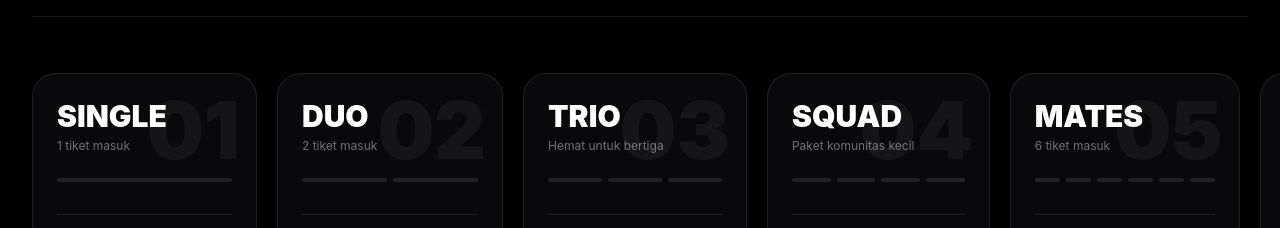
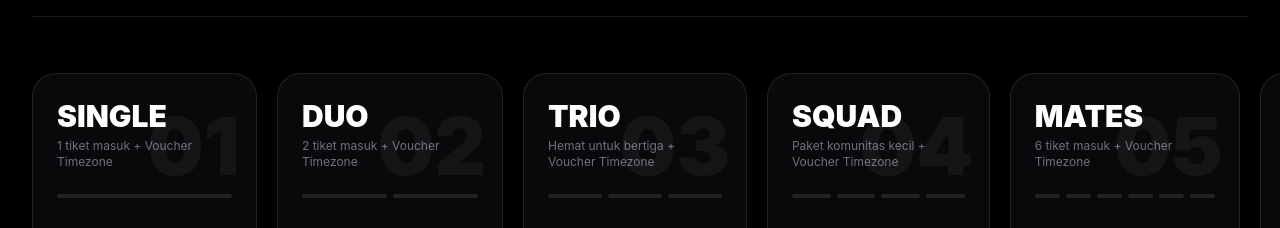
Before and after one commit to Ariefhuda434/exmasi_fe, a React (Vite) app: page / in a window 1280 px wide. Shown: the part 5580-5808 px from the top of the page. Built offline with nearby package versions, Linux system fonts and the light colour scheme; no server answers.

Commit message:
adjust promo

```diff
--- a/src/data/ticketPackages.js
+++ b/src/data/ticketPackages.js
@@ -1,9 +1,9 @@
 export const ticketPackages = [
-    { id: 'single', name: 'Single', qty: 1, price: 20000, note: '1 tiket masuk' },
-    { id: 'duo', name: 'Duo', qty: 2, price: 40000, note: '2 tiket masuk' },
-    { id: 'trio', name: 'Trio', qty: 3, price: 55000, note: 'Hemat untuk bertiga', popular: true },
-    { id: 'squad', name: 'Squad', qty: 4, price: 75000, note: 'Paket komunitas kecil' },
-    { id: 'mates', name: 'Mates', qty: 6, price: 110000, note: '6 tiket masuk' },
-    { id: 'party', name: 'Party', qty: 8, price: 150000, note: '8 tiket masuk' },
-    { id: 'bersapma', name: 'Bersapma', qty: 15, price: 280000, note: '14 tiket + free 1' }
+    { id: 'single', name: 'Single', qty: 1, price: 20000, note: '1 tiket masuk + Voucher Timezone' },
+    { id: 'duo', name: 'Duo', qty: 2, price: 40000, note: '2 tiket masuk + Voucher Timezone' },
+    { id: 'trio', name: 'Trio', qty: 3, price: 55000, note: 'Hemat untuk bertiga + Voucher Timezone', popular: true },
+    { id: 'squad', name: 'Squad', qty: 4, price: 75000, note: 'Paket komunitas kecil + Voucher Timezone' },
+    { id: 'mates', name: 'Mates', qty: 6, price: 110000, note: '6 tiket masuk + Voucher Timezone' },
+    { id: 'party', name: 'Party', qty: 8, price: 150000, note: '8 tiket masuk + Voucher Timezone' },
+    { id: 'bersapma', name: 'Bersapma', qty: 15, price: 280000, note: '14 tiket + free 1 + Voucher Timezone' }
   ]
```
